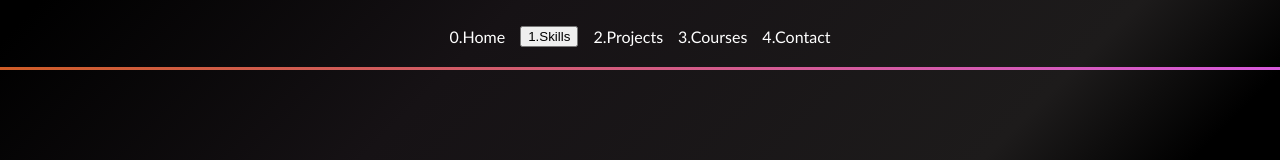
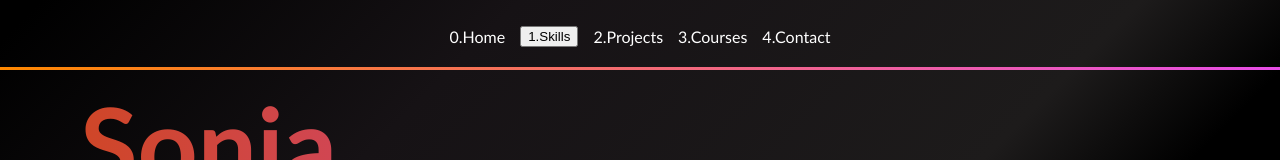
Before and after one commit to Soniadevpro/Sabbahi_Sonia_12_05022024, a React (Vite) app in the folder portfolio-sonia/: page / in a window 1280 px wide. Shown: the top 160 px of the page. Built offline with nearby package versions, Linux system fonts and the light colour scheme.

Commit message:
style navbar

```diff
--- a/portfolio-sonia/src/components/header/header.scss
+++ b/portfolio-sonia/src/components/header/header.scss
@@ -1,19 +1,29 @@
-/*Header - NavBar*/
+/* Header - NavBar */
 
 .navbar {
+  position: fixed;
+  top: 0;
+  width: 100%;
+  transition: all 0.3s ease;
+  background: transparent;
+  &.scrolled {
+    /* Cela cible .navbar lorsqu'elle a également la classe .scrolled */
+    background-color: #e01616; /* Changez en fonction de votre design */
+    box-shadow: 0 2px 4px rgba(0, 0, 0, 0.1);
+    /* Exemple d'effet visuel lors du défilement */
+  }
   li {
-    --c: linear-gradient(to right, $gradient-primary, $gradient-secondary); // update the color here
+    --c: linear-gradient(to right, rgb(255, 136, 0), rgb(231, 77, 231)); // Mettez à jour la couleur ici
 
     padding-bottom: 0.5em;
-    background: var(--c), var(--c);
-    background-size: 0.3em 0.1em;
-    background-position: 50% 100%;
+    background: var(--c);
+    background-size: 0% 0.1em; // Commencez sans soulignement visible
+    background-position: bottom center; // Positionnez le gradient au bas du li
     background-repeat: no-repeat;
-    transition: 0.2s linear, background-size 0.3s 0.2s linear;
+    transition: background-size 0.3s ease, background-position 0s; // Animer uniquement la taille du fond
 
     &:hover {
-      background-size: 40% 0.1em;
-      background-position: 10% 100%, 90% 100%;
+      background-size: 100% 0.1em; // Étendre le soulignement sur 100% de la largeur au survol
       cursor: pointer;
     }
   }
@@ -35,8 +45,8 @@
       left: 0;
       bottom: 0;
       width: 100%;
-      height: 3px; // Épaisseur de la bordure
-      background: linear-gradient(to right, $gradient-primary, $gradient-secondary); // Dégradé de votre choix
+      height: 3px; // Épaisseur du soulignement
+      background: linear-gradient(to right, rgb(255, 136, 0), rgb(231, 77, 231)); // Assurez-vous que les variables sont définies ou remplacées par des valeurs directes
     }
   }
 }
--- a/portfolio-sonia/src/components/header/header.tsx
+++ b/portfolio-sonia/src/components/header/header.tsx
@@ -1,22 +1,58 @@
+import React, { useState, useEffect } from 'react';
+import "./header.scss"
+interface NavigationItem {
+  name: string;
+  id: string;
+  action?: string;
+}
 
+const navigationItems: NavigationItem[] = [
+  { name: '0.Home', id: 'home-section' },
+  { name: '1.Skills', id: 'skills-section', action: 'scrollToSkills' },
+  { name: '2.Projects', id: 'projects-section' },
+  { name: '3.Courses', id: 'courses-section' },
+  { name: '4.Contact', id: 'contact-section' },
+];
 
-const header = () => {
-  const scrollToSkills = () => {
-    const skillsSection = document.getElementById('skills-section');
-    if (skillsSection) {
-        skillsSection.scrollIntoView({ behavior: 'smooth' });
+const Header: React.FC = () => {
+  const [scrolled, setScrolled] = useState(false);
+
+  useEffect(() => {
+    const handleScroll = () => {
+      const isScrolled = window.scrollY > 100;
+      if (isScrolled !== scrolled) {
+        setScrolled(isScrolled);
       }
     };
+
+    window.addEventListener('scroll', handleScroll);
+
+    return () => {
+      window.removeEventListener('scroll', handleScroll);
+    };
+  }, [scrolled]);
+
+  const scrollToSection = (id: string): void => {
+    const section = document.getElementById(id);
+    if (section) {
+      section.scrollIntoView({ behavior: 'smooth' });
+    }
+  };
+
   return (
     <div>
       <header>
-      <div className ="navbar">
+      <div className={`navbar ${scrolled ? 'scrolled' : ''}`} >
           <ul>
-          <li>0.Home</li>
-          <li><button onClick={scrollToSkills}>1.Skills</button></li>
-          <li>2.Projects</li>
-          <li>3.Courses</li>
-          <li>4.Contact</li>
+            {navigationItems.map((item) => (
+              <li key={item.id} >
+                {item.action ? (
+                  <button onClick={() => scrollToSection(item.id)}>{item.name}</button>
+                ) : (
+                  <span>{item.name}</span> // or use <a href={`#${item.id}`}> for actual links
+                )}
+              </li>
+            ))}
           </ul>
         </div>
       </header>
@@ -24,4 +60,8 @@
   );
 };
 
-export default header;
+export default Header;
+
+
+
+// style={{ backgroundColor: scrolled ? 'white' : 'transparent' }}
--- a/portfolio-sonia/src/index.scss
+++ b/portfolio-sonia/src/index.scss
@@ -22,6 +22,7 @@
 @import "./components/header/header.scss";
 @import "./components/hero/hero.scss";
 @import "./components/card/card.scss";
+
 body {
   margin: auto;
   padding: 0;
```
Lines whose indentation alone changed are shown as unchanged.
